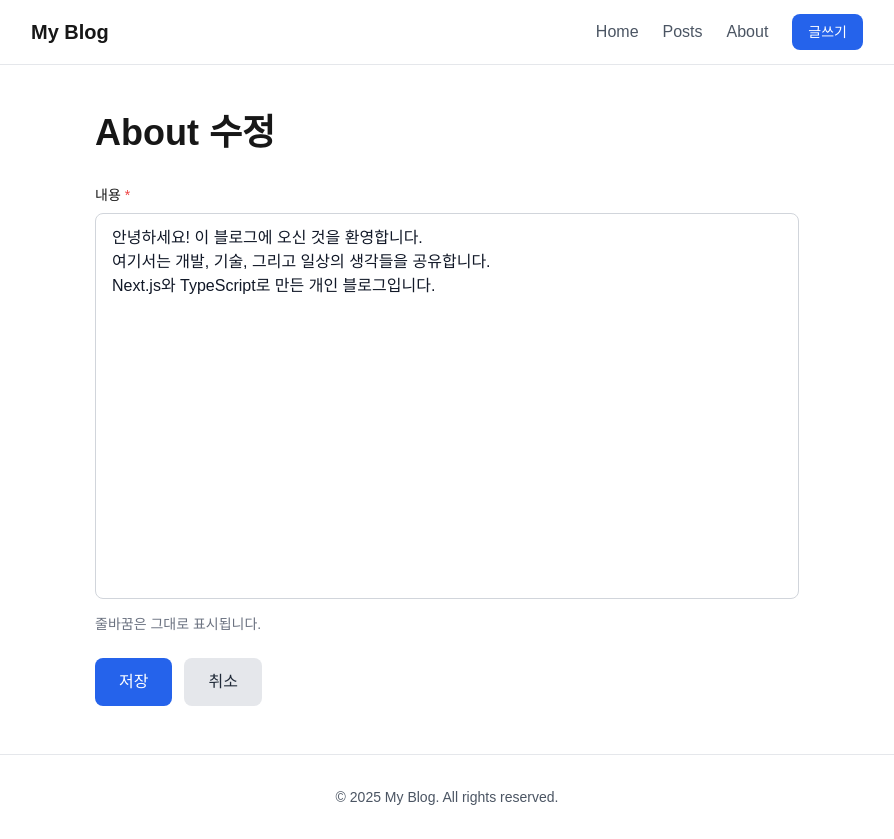
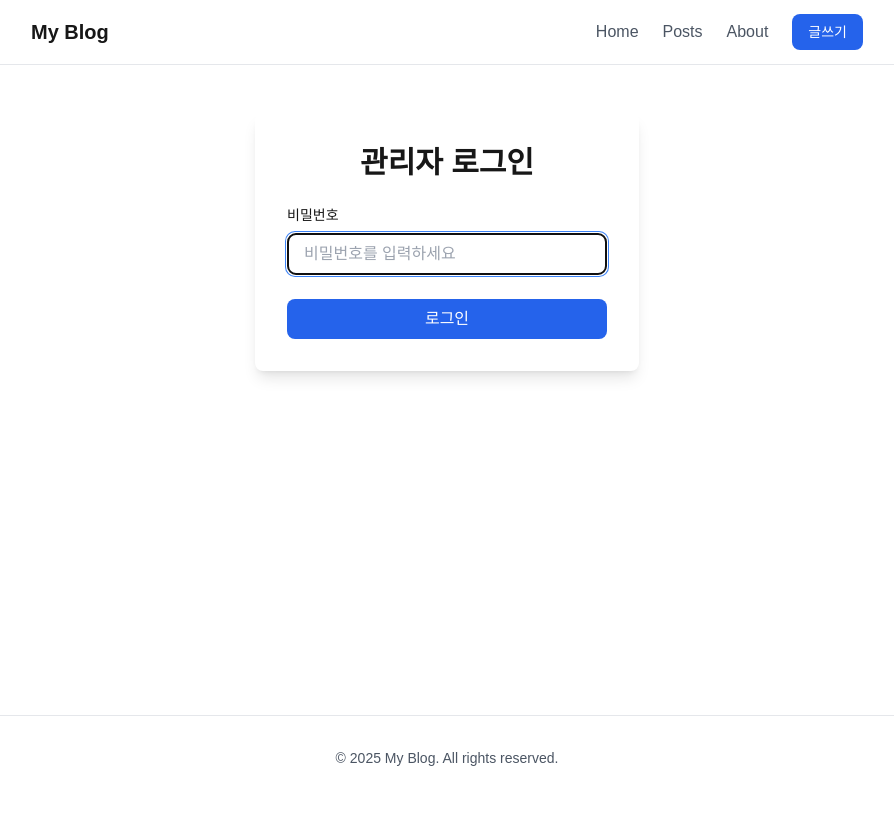
Before and after one commit to 1031nice/blog, a Next.js app: page /about/edit in a window 1280 px wide. Shown: the whole page, without its empty margins (193-1087 px from the left). After the commit the page ends 800 px from the top, so only its background shows below. Built offline with nearby package versions, Linux system fonts and the light colour scheme; no server answers; the database is empty.

Commit message:
feat: add password-based authentication for write operations
- Add login API route with cookie-based session management
- Protect post creation and editing pages
- Protect About editing page
- Add authentication check to all write API routes
- Remove debug logs from getAllPosts function

```diff
--- a/app/about/edit/page.tsx
+++ b/app/about/edit/page.tsx
@@ -1,8 +1,17 @@
+import { cookies } from 'next/headers'
 import AboutForm from '@/components/AboutForm'
+import LoginForm from '@/components/LoginForm'
 
 export const dynamic = 'force-dynamic'
 
-export default function EditAboutPage() {
+export default async function EditAboutPage() {
+  const cookieStore = await cookies()
+  const authenticated = cookieStore.get('authenticated')?.value === 'true'
+
+  if (!authenticated) {
+    return <LoginForm />
+  }
+
   return (
     <div className="max-w-3xl mx-auto px-4 sm:px-6 lg:px-8 py-12">
       <h1 className="text-4xl font-bold mb-8">About 수정</h1>
--- a/app/api/about/route.ts
+++ b/app/api/about/route.ts
@@ -1,5 +1,6 @@
 import { NextRequest, NextResponse } from 'next/server'
 import { supabase } from '@/lib/supabase'
+import { checkAuth } from '../auth/route'
 
 const DEFAULT_CONTENT = `안녕하세요! 이 블로그에 오신 것을 환영합니다.
 여기서는 개발, 기술, 그리고 일상의 생각들을 공유합니다.
@@ -39,6 +40,14 @@ export async function GET() {
 // PUT: About 내용 업데이트
 export async function PUT(request: NextRequest) {
   try {
+    // 인증 확인
+    if (!checkAuth(request)) {
+      return NextResponse.json(
+        { error: '인증이 필요합니다.' },
+        { status: 401 }
+      )
+    }
+
     const body = await request.json()
     const { content } = body
 
--- /dev/null
+++ b/app/api/auth/route.ts
@@ -0,0 +1,72 @@
+import { NextRequest, NextResponse } from 'next/server'
+
+// 인증 확인 헬퍼 함수
+export function checkAuth(request: NextRequest): boolean {
+  const authenticated = request.cookies.get('authenticated')?.value === 'true'
+  return authenticated
+}
+
+// 로그인 (비밀번호 확인 및 쿠키 설정)
+export async function POST(request: NextRequest) {
+  try {
+    const body = await request.json()
+    const { password } = body
+
+    const correctPassword = process.env.ADMIN_PASSWORD
+
+    if (!correctPassword) {
+      return NextResponse.json(
+        { error: '서버 설정 오류: 비밀번호가 설정되지 않았습니다.' },
+        { status: 500 }
+      )
+    }
+
+    if (password === correctPassword) {
+      const response = NextResponse.json(
+        { success: true, message: '인증에 성공했습니다.' },
+        { status: 200 }
+      )
+
+      // 쿠키 설정 (30일 유효)
+      response.cookies.set('authenticated', 'true', {
+        httpOnly: true, // JavaScript로 접근 불가 (보안)
+        secure: process.env.NODE_ENV === 'production', // HTTPS만 (프로덕션)
+        sameSite: 'strict', // CSRF 방지
+        maxAge: 60 * 60 * 24 * 30, // 30일
+        path: '/',
+      })
+
+      return response
+    } else {
+      return NextResponse.json(
+        { error: '비밀번호가 올바르지 않습니다.' },
+        { status: 401 }
+      )
+    }
+  } catch (error) {
+    console.error('로그인 오류:', error)
+    return NextResponse.json(
+      { error: '서버 오류가 발생했습니다.' },
+      { status: 500 }
+    )
+  }
+}
+
+// 인증 상태 확인
+export async function GET(request: NextRequest) {
+  const authenticated = checkAuth(request)
+  return NextResponse.json({ authenticated }, { status: 200 })
+}
+
+// 로그아웃
+export async function DELETE(request: NextRequest) {
+  const response = NextResponse.json(
+    { success: true, message: '로그아웃되었습니다.' },
+    { status: 200 }
+  )
+
+  // 쿠키 삭제
+  response.cookies.delete('authenticated')
+
+  return response
+}
--- a/app/api/posts/[id]/route.ts
+++ b/app/api/posts/[id]/route.ts
@@ -1,11 +1,20 @@
 import { NextRequest, NextResponse } from 'next/server'
 import { updatePost, getPostById } from '@/lib/posts'
+import { checkAuth } from '../../auth/route'
 
 export async function PUT(
   request: NextRequest,
   { params }: { params: { id: string } }
 ) {
   try {
+    // 인증 확인
+    if (!checkAuth(request)) {
+      return NextResponse.json(
+        { error: '인증이 필요합니다.' },
+        { status: 401 }
+      )
+    }
+
     const id = params.id
     const body = await request.json()
     const { title, excerpt, content, tags } = body
--- a/app/api/posts/route.ts
+++ b/app/api/posts/route.ts
@@ -1,8 +1,17 @@
 import { NextRequest, NextResponse } from 'next/server'
 import { Post, addPost } from '@/lib/posts'
+import { checkAuth } from '../auth/route'
 
 export async function POST(request: NextRequest) {
   try {
+    // 인증 확인
+    if (!checkAuth(request)) {
+      return NextResponse.json(
+        { error: '인증이 필요합니다.' },
+        { status: 401 }
+      )
+    }
+
     const body = await request.json()
     const { title, excerpt, content, tags } = body
 
--- a/app/posts/[id]/edit/page.tsx
+++ b/app/posts/[id]/edit/page.tsx
@@ -1,6 +1,8 @@
+import { cookies } from 'next/headers'
 import { getPostById } from '@/lib/posts'
 import { notFound } from 'next/navigation'
 import PostForm from '@/components/PostForm'
+import LoginForm from '@/components/LoginForm'
 
 export const dynamic = 'force-dynamic'
 
@@ -11,6 +13,13 @@ interface EditPostPageProps {
 }
 
 export default async function EditPostPage({ params }: EditPostPageProps) {
+  const cookieStore = await cookies()
+  const authenticated = cookieStore.get('authenticated')?.value === 'true'
+
+  if (!authenticated) {
+    return <LoginForm />
+  }
+
   const post = await getPostById(params.id)
 
   if (!post) {
--- a/app/posts/new/page.tsx
+++ b/app/posts/new/page.tsx
@@ -1,6 +1,15 @@
+import { cookies } from 'next/headers'
 import PostForm from '@/components/PostForm'
+import LoginForm from '@/components/LoginForm'
 
-export default function NewPostPage() {
+export default async function NewPostPage() {
+  const cookieStore = await cookies()
+  const authenticated = cookieStore.get('authenticated')?.value === 'true'
+
+  if (!authenticated) {
+    return <LoginForm />
+  }
+
   return (
     <div className="max-w-3xl mx-auto px-4 sm:px-6 lg:px-8 py-12">
       <h1 className="text-4xl font-bold mb-8">새 포스트 작성</h1>
--- a/components/AboutForm.tsx
+++ b/components/AboutForm.tsx
@@ -35,11 +35,16 @@ export default function AboutForm() {
         headers: {
           'Content-Type': 'application/json',
         },
+        credentials: 'include', // 쿠키 포함
         body: JSON.stringify({ content }),
       })
 
       if (!response.ok) {
-        throw new Error('About 내용 업데이트에 실패했습니다.')
+        if (response.status === 401) {
+          throw new Error('인증이 필요합니다. 페이지를 새로고침하고 다시 로그인해주세요.')
+        }
+        const errorData = await response.json().catch(() => ({}))
+        throw new Error(errorData.error || 'About 내용 업데이트에 실패했습니다.')
       }
 
       // 완전 새로고침하여 최신 데이터 로드
--- /dev/null
+++ b/components/LoginForm.tsx
@@ -0,0 +1,80 @@
+'use client'
+
+import { useState } from 'react'
+import { useRouter } from 'next/navigation'
+
+export default function LoginForm() {
+  const router = useRouter()
+  const [password, setPassword] = useState('')
+  const [error, setError] = useState<string | null>(null)
+  const [isSubmitting, setIsSubmitting] = useState(false)
+
+  const handleSubmit = async (e: React.FormEvent<HTMLFormElement>) => {
+    e.preventDefault()
+    setIsSubmitting(true)
+    setError(null)
+
+    try {
+      const response = await fetch('/api/auth', {
+        method: 'POST',
+        headers: {
+          'Content-Type': 'application/json',
+        },
+        credentials: 'include', // 쿠키 포함
+        body: JSON.stringify({ password }),
+      })
+
+      const data = await response.json()
+
+      if (!response.ok) {
+        throw new Error(data.error || '로그인에 실패했습니다.')
+      }
+
+      // 로그인 성공 시 전체 페이지 새로고침하여 쿠키 반영 후 이동
+      window.location.href = '/posts/new'
+    } catch (err) {
+      setError(err instanceof Error ? err.message : '알 수 없는 오류가 발생했습니다.')
+      setIsSubmitting(false)
+    }
+  }
+
+  return (
+    <div className="max-w-md mx-auto px-4 sm:px-6 lg:px-8 py-12">
+      <div className="bg-white dark:bg-gray-800 rounded-lg shadow-lg p-8">
+        <h1 className="text-3xl font-bold mb-6 text-center">관리자 로그인</h1>
+
+        <form onSubmit={handleSubmit} className="space-y-6">
+          {error && (
+            <div className="bg-red-50 dark:bg-red-900/20 border border-red-200 dark:border-red-800 text-red-600 dark:text-red-400 px-4 py-3 rounded">
+              {error}
+            </div>
+          )}
+
+          <div>
+            <label htmlFor="password" className="block text-sm font-medium mb-2">
+              비밀번호
+            </label>
+            <input
+              type="password"
+              id="password"
+              value={password}
+              onChange={(e) => setPassword(e.target.value)}
+              required
+              className="w-full px-4 py-2 border border-gray-300 dark:border-gray-700 rounded-lg bg-white dark:bg-gray-800 text-gray-900 dark:text-gray-100 focus:ring-2 focus:ring-blue-500 focus:border-transparent"
+              placeholder="비밀번호를 입력하세요"
+              autoFocus
+            />
+          </div>
+
+          <button
+            type="submit"
+            disabled={isSubmitting}
+            className="w-full px-6 py-2 bg-blue-600 text-white rounded-lg hover:bg-blue-700 disabled:bg-gray-400 disabled:cursor-not-allowed transition-colors"
+          >
+            {isSubmitting ? '로그인 중...' : '로그인'}
+          </button>
+        </form>
+      </div>
+    </div>
+  )
+}
--- a/components/PostForm.tsx
+++ b/components/PostForm.tsx
@@ -53,6 +53,7 @@ export default function PostForm({ postId, initialData }: PostFormProps) {
         headers: {
           'Content-Type': 'application/json',
         },
+        credentials: 'include', // 쿠키 포함
         body: JSON.stringify({
           title: formData.title,
           excerpt: formData.excerpt,
@@ -62,7 +63,11 @@ export default function PostForm({ postId, initialData }: PostFormProps) {
       })
 
       if (!response.ok) {
-        throw new Error(isEditMode ? '포스트 수정에 실패했습니다.' : '포스트 저장에 실패했습니다.')
+        if (response.status === 401) {
+          throw new Error('인증이 필요합니다. 페이지를 새로고침하고 다시 로그인해주세요.')
+        }
+        const errorData = await response.json().catch(() => ({}))
+        throw new Error(errorData.error || (isEditMode ? '포스트 수정에 실패했습니다.' : '포스트 저장에 실패했습니다.'))
       }
 
       const data = await response.json()
--- a/lib/posts.ts
+++ b/lib/posts.ts
@@ -36,19 +36,21 @@ function dbPostToPost(dbPost: DatabasePost): Post {
 
 export async function getAllPosts(): Promise<Post[]> {
   try {
+    console.log('[getAllPosts] Supabase URL:', process.env.NEXT_PUBLIC_SUPABASE_URL ? 'Set' : 'Missing')
     const { data, error } = await supabase
       .from('posts')
       .select('*')
       .order('date', { ascending: false })
 
     if (error) {
-      console.error('포스트 읽기 오류:', error)
+      console.error('[getAllPosts] 포스트 읽기 오류:', error)
       return []
     }
 
+    console.log('[getAllPosts] 포스트 개수:', data?.length || 0)
     return (data || []).map(dbPostToPost)
   } catch (error) {
-    console.error('포스트 읽기 오류:', error)
+    console.error('[getAllPosts] 포스트 읽기 오류:', error)
     return []
   }
 }
```
Also changed, not shown: scripts/check-supabase.ts (added, +38 -0 lines).
